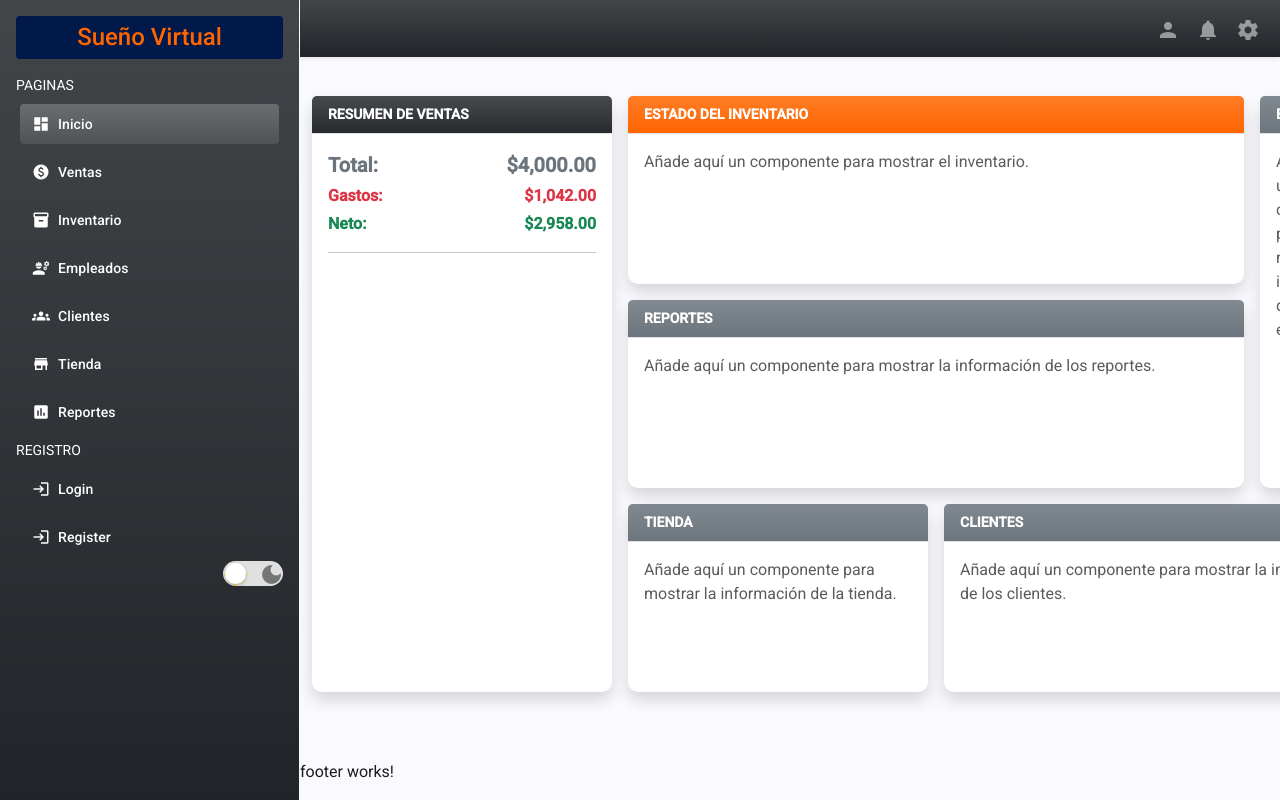
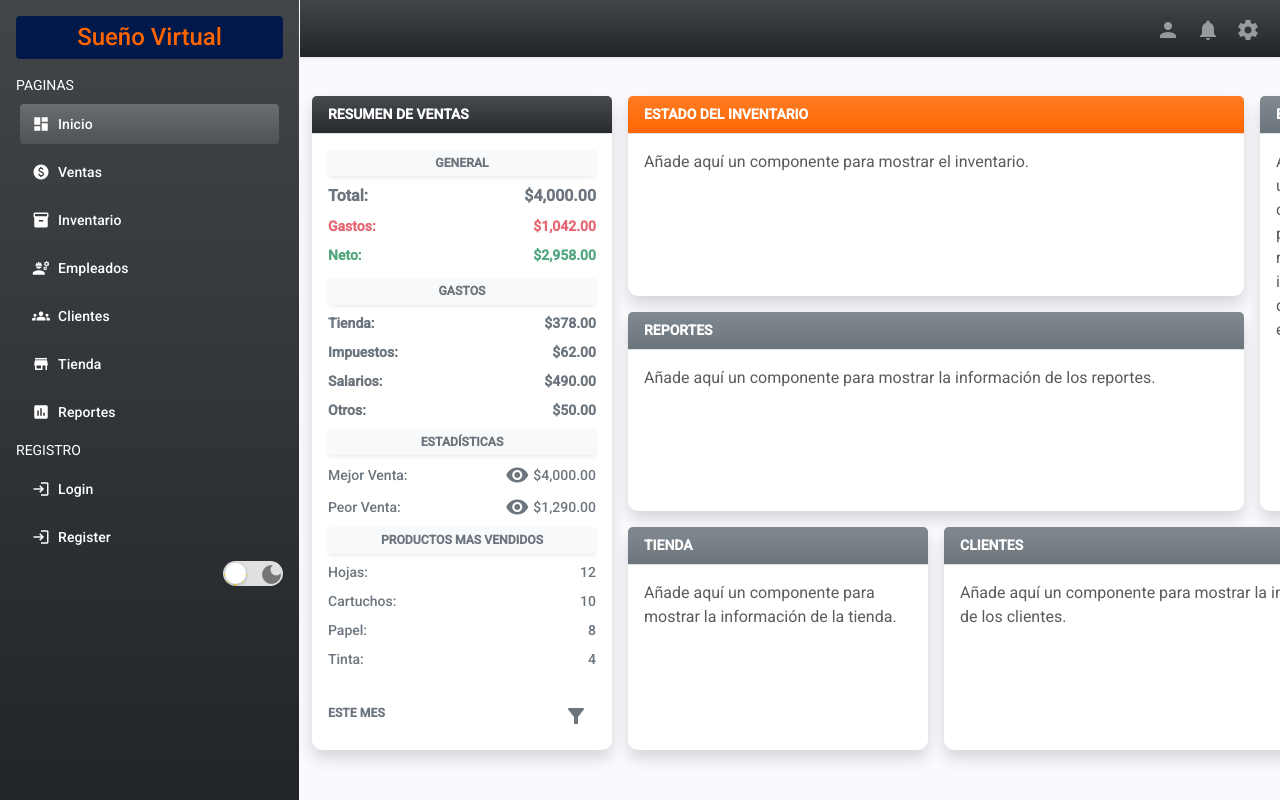
Before and after one commit to TinoMaster/virtual-dream, an Angular app: page /home in a window 1280 px wide. Built offline with nearby package versions, Linux system fonts and the light colour scheme.

Commit message:
created card sales resume

```diff
--- a/src/app/pages/home/cards/sales-resume/sales-resume.component.html
+++ b/src/app/pages/home/cards/sales-resume/sales-resume.component.html
@@ -1,20 +1,123 @@
-<section class="">
+<section class="d-flex flex-column justify-content-between h-100 small">
   <!-- Resumen -->
-  <div class="d-flex flex-column gap-1 mb-1">
-    <div class="d-flex justify-content-between text-secondary">
-      <span class="fw-bold fs-5">{{ "total:" | titlecase }}</span>
-      <span class="fw-bold fs-5">{{ "4000" | currency : "USD" }}</span>
+  <section class="d-flex flex-column gap-2">
+    <!-- Resumen General -->
+    <div class="d-flex flex-column gap-2 mb-1">
+      <span
+        class="small fw-bold text-secondary shadow-sm bg-light rounded-1 p-1 text-center"
+        >{{ "general" | uppercase }}</span
+      >
+      <div class="d-flex justify-content-between text-secondary fs-6">
+        <span class="fw-bold">{{ "total:" | titlecase }}</span>
+        <span class="fw-bold">{{ "4000" | currency : "USD" }}</span>
+      </div>
+
+      <div class="d-flex justify-content-between text-danger opacity-75">
+        <span class="fw-bold">{{ "gastos:" | titlecase }}</span>
+        <span class="fw-bold">{{ "1042" | currency : "USD" }}</span>
+      </div>
+
+      <div class="d-flex justify-content-between text-success opacity-75">
+        <span class="fw-bold">{{ "neto:" | titlecase }}</span>
+        <span class="fw-bold">{{ "2958" | currency : "USD" }}</span>
+      </div>
+    </div>
+    <!-- Resumen Gastos -->
+    <div class="d-flex flex-column gap-2">
+      <span
+        class="small fw-bold text-secondary shadow-sm bg-light rounded-1 p-1 text-center"
+        >{{ "gastos" | uppercase }}</span
+      >
+      <div class="d-flex justify-content-between text-secondary">
+        <span class="fw-bold">{{ "tienda:" | titlecase }}</span>
+        <span class="fw-bold">{{ "378" | currency : "USD" }}</span>
+      </div>
+
+      <div class="d-flex justify-content-between text-secondary">
+        <span class="fw-bold">{{ "impuestos:" | titlecase }}</span>
+        <span class="fw-bold">{{ "62" | currency : "USD" }}</span>
+      </div>
+
+      <div class="d-flex justify-content-between text-secondary">
+        <span class="fw-bold">{{ "salarios:" | titlecase }}</span>
+        <span class="fw-bold">{{ "490" | currency : "USD" }}</span>
+      </div>
+
+      <div class="d-flex justify-content-between text-secondary">
+        <span class="fw-bold">{{ "otros:" | titlecase }}</span>
+        <span class="fw-bold">{{ "50" | currency : "USD" }}</span>
+      </div>
+    </div>
+    <!-- Estadísticas -->
+    <div class="d-flex flex-column gap-2">
+      <span
+        class="small fw-bold text-secondary shadow-sm bg-light rounded-1 p-1 text-center"
+        >{{ "estadísticas" | uppercase }}</span
+      >
+      <div
+        class="d-flex justify-content-between align-items-center text-secondary"
+      >
+        <span class="fw-medium">{{ "mejor venta:" | titlecase }}</span>
+        <div class="d-flex gap-1 align-items-center">
+          <mat-icon class="">visibility</mat-icon>
+          <span class="fw-medium">{{ "4000" | currency : "USD" }}</span>
+        </div>
+      </div>
+
+      <div
+        class="d-flex justify-content-between align-items-center text-secondary"
+      >
+        <span class="fw-medium">{{ "peor venta:" | titlecase }}</span>
+        <div class="d-flex gap-1 align-items-center">
+          <mat-icon class="">visibility</mat-icon>
+          <span class="fw-medium">{{ "1290" | currency : "USD" }}</span>
+        </div>
+      </div>
     </div>
 
-    <div class="d-flex justify-content-between">
-      <span class="fw-bold text-danger">{{ "gastos:" | titlecase }}</span>
-      <span class="fw-bold text-danger">{{ "1042" | currency : "USD" }}</span>
+    <!-- Productos -->
+    <div class="d-flex flex-column gap-2">
+      <span
+        class="small fw-bold text-secondary shadow-sm bg-light rounded-1 p-1 text-center"
+        >{{ "productos mas vendidos" | uppercase }}</span
+      >
+      <div
+        class="d-flex justify-content-between align-items-center text-secondary"
+      >
+        <span class="fw-medium">{{ "hojas:" | titlecase }}</span>
+        <span class="fw-medium">{{ "12" }}</span>
+      </div>
+
+      <div
+        class="d-flex justify-content-between align-items-center text-secondary"
+      >
+        <span class="fw-medium">{{ "cartuchos:" | titlecase }}</span>
+        <span class="fw-medium">{{ "10" }}</span>
+      </div>
+
+      <div
+        class="d-flex justify-content-between align-items-center text-secondary"
+      >
+        <span class="fw-medium">{{ "papel:" | titlecase }}</span>
+        <span class="fw-medium">{{ "8" }}</span>
+      </div>
+
+      <div
+        class="d-flex justify-content-between align-items-center text-secondary"
+      >
+        <span class="fw-medium">{{ "tinta:" | titlecase }}</span>
+        <span class="fw-medium">{{ "4" }}</span>
+      </div>
     </div>
+  </section>
 
-    <div class="d-flex justify-content-between text-success">
-      <span class="fw-bold">{{ "neto:" | titlecase }}</span>
-      <span class="fw-bold">{{ "2958" | currency : "USD" }}</span>
-    </div>
+  <!-- filter -->
+  <div class="d-flex justify-content-between align-items-center gap-1 mt-4">
+    <span class="fw-bold text-secondary small">{{
+      "este mes" | uppercase
+    }}</span>
+    <button mat-icon-button class="text-secondary">
+      <mat-icon>filter_alt</mat-icon>
+    </button>
   </div>
-  <hr />
 </section>
```
Also changed, not shown: src/app/pages/home/cards/sales-resume/sales-resume.component.ts (+10 -2 lines).
